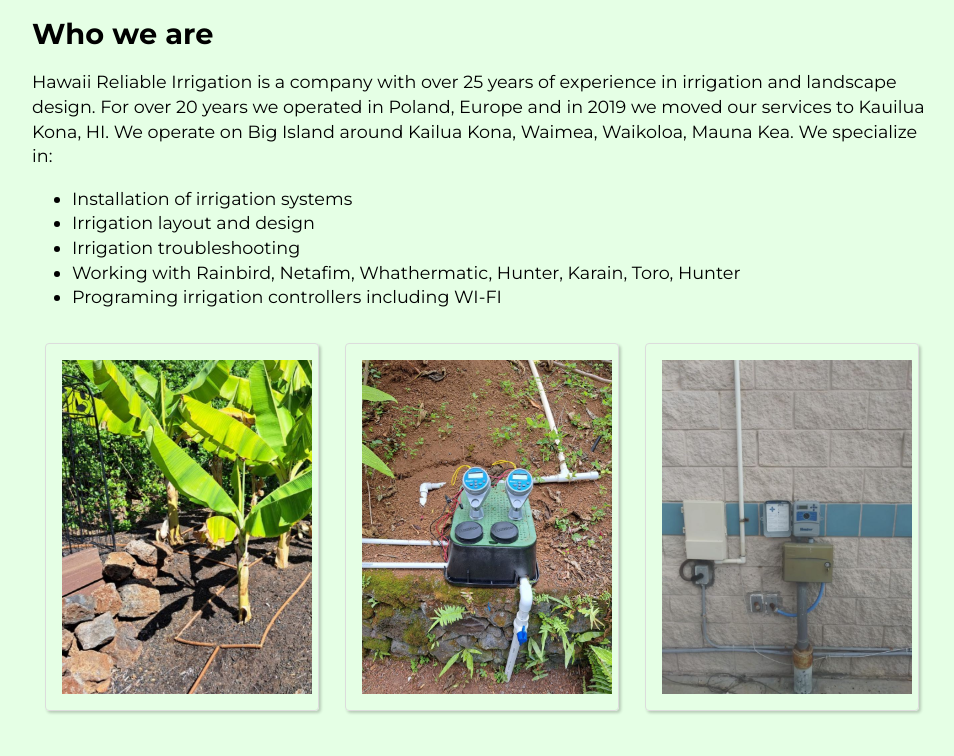
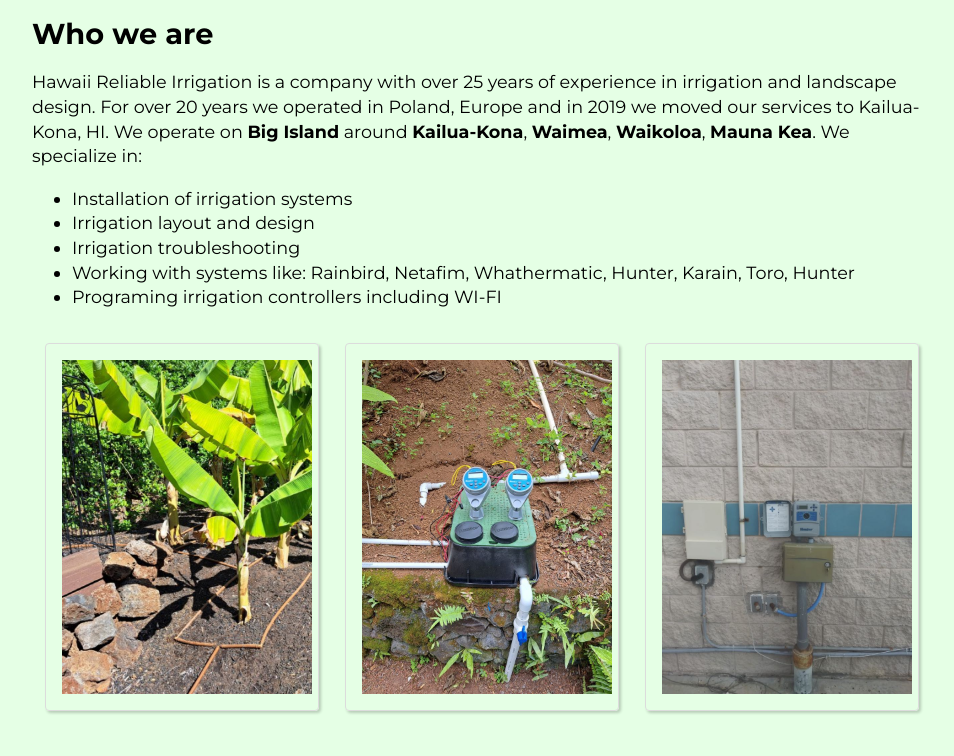
Before and after one commit to Ygnys/tata-test, a plain HTML site: page index.html in a window 1280 px wide. Shown: the part 1309-2065 px from the top of the page, without its empty margins (158-1112 px from the left). Drawn offline with Linux system fonts and the light colour scheme.

Commit message:
added text

```diff
--- a/index.html
+++ b/index.html
@@ -58,12 +58,12 @@
    <!-- code a "Who are we" section -->
 <div class="container">
   <h1>Who we are</h1>
-  <p> Hawaii Reliable Irrigation is a company with over 25 years of experience in irrigation and landscape design. For over 20 years we operated in Poland, Europe and in 2019 we moved our services to Kauilua Kona, HI. We operate on Big Island around Kailua Kona, Waimea, Waikoloa, Mauna Kea. We specialize in: </p>
+  <p> Hawaii Reliable Irrigation is a company with over 25 years of experience in irrigation and landscape design. For over 20 years we operated in Poland, Europe and in 2019 we moved our services to Kailua-Kona, HI. We operate on <b>Big Island</b> around <b>Kailua-Kona</b>,  <b>Waimea</b>,  <b>Waikoloa</b>,  <b>Mauna Kea</b>. We specialize in: </p>
 <ul>
   <li>Installation of irrigation systems</li>
   <li>Irrigation layout and design</li>
   <li>Irrigation troubleshooting</li>
-  <li>Working with Rainbird, Netafim, Whathermatic, Hunter, Karain, Toro, Hunter</li>
+  <li>Working with systems like: Rainbird, Netafim, Whathermatic, Hunter, Karain, Toro, Hunter</li>
   <li>Programing irrigation controllers including WI-FI</li>
 </ul>
 </div>
```
